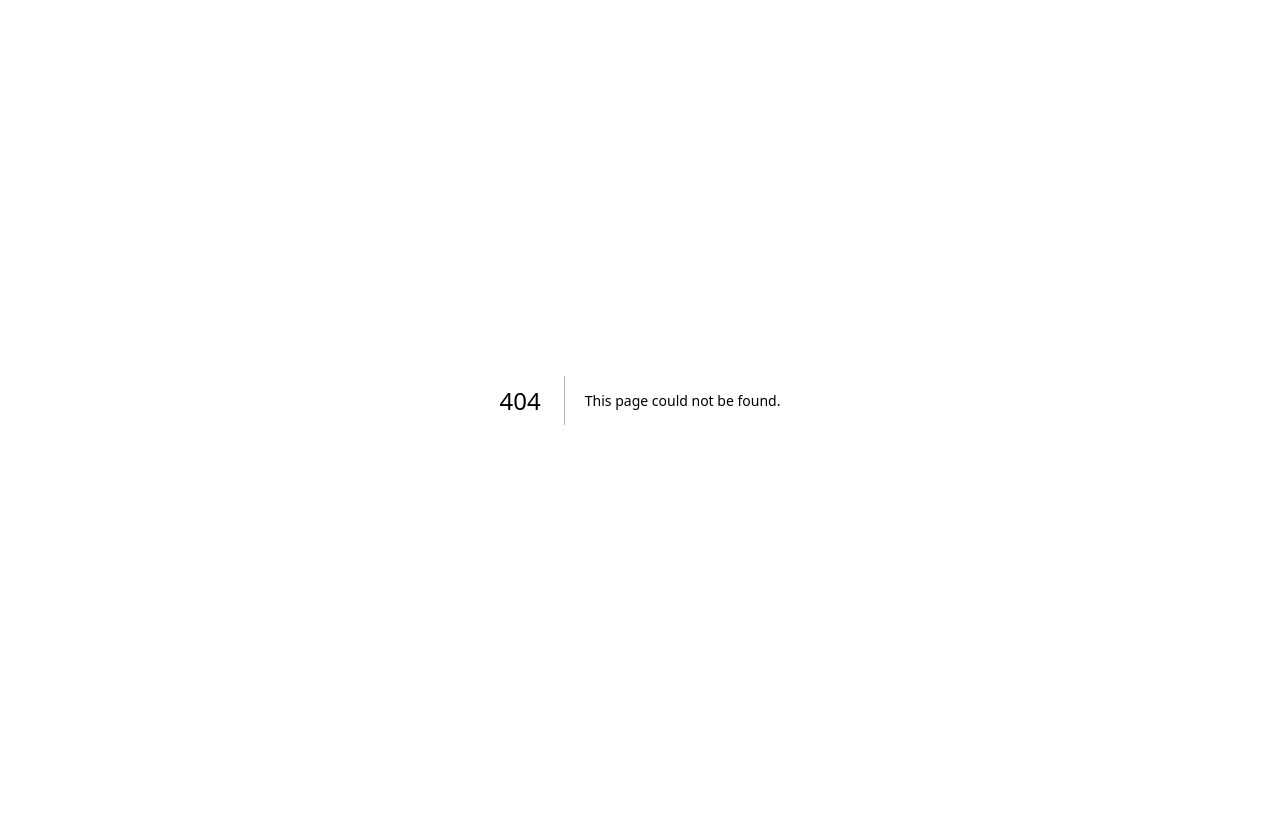
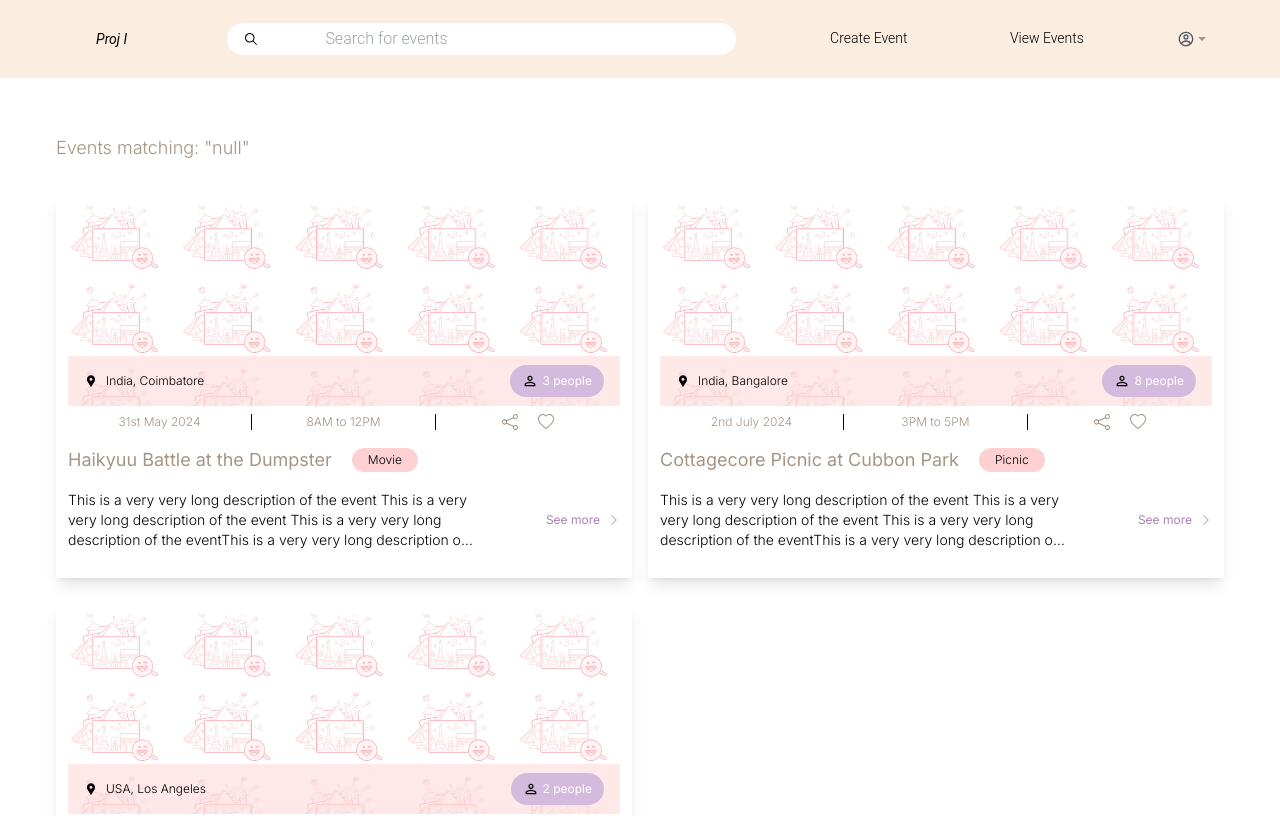
Before and after one commit to shwethaarajesh/project-i, a Next.js app: page /SearchListing in a window 1280 px wide. Before the commit this address had no page. Shown: the top 816 px of the page. Built offline with nearby package versions, Linux system fonts and the light colour scheme.

Commit message:
Feat :  Added Search history

```diff
--- /dev/null
+++ b/src/app/SearchListing/page.tsx
@@ -0,0 +1,74 @@
+"use client";
+
+import { useSearchParams } from "next/navigation";
+import EventImageBanner from "../components/EventImageBanner/EventImageBanner";
+import EventListingCard from "../components/EventListingCard/EventListingCard";
+import Header from "../components/Header/Header";
+
+export default function SearchListing() {
+  const searchParams = useSearchParams();
+  const search = searchParams.get("search");
+  const events = [
+    {
+      imageUrl: "",
+      location: "India, Coimbatore",
+      noOfPeople: 3,
+      eventDate: "31st May 2024",
+      eventTime: "8AM to 12PM",
+      title: "Haikyuu Battle at the Dumpster",
+      genre: "Movie",
+      description:
+        "This is a very very long description of the event This is a very very long description of the event This is a very very long description of the eventThis is a very very long description of the eventThis is a very very long description of the event",
+    },
+    {
+      imageUrl: "",
+      location: "India, Bangalore",
+      noOfPeople: 8,
+      eventDate: "2nd July 2024",
+      eventTime: "3PM to 5PM",
+      title: "Cottagecore Picnic at Cubbon Park",
+      genre: "Picnic",
+      description:
+        "This is a very very long description of the event This is a very very long description of the event This is a very very long description of the eventThis is a very very long description of the eventThis is a very very long description of the event",
+    },
+    {
+      imageUrl: "",
+      location: "USA, Los Angeles",
+      noOfPeople: 2,
+      eventDate: "7th Aug 2024",
+      eventTime: "6PM to 8PM",
+      title: "Need help shopping for dresses at XYZ",
+      genre: "Shopping",
+      description:
+        "This is a very very long description of the event This is a very very long description of the event This is a very very long description of the eventThis is a very very long description of the eventThis is a very very long description of the event",
+    },
+  ];
+  return (
+    <div className="">
+      <Header></Header>
+      <div className="m-6 pb-8 px-2 sm:p-8 flex flex-col gap-8">
+        <div className="font-light text-lg text-primary-text">
+          {'Events matching: "' + search + '"'}
+        </div>
+        <div className="grid grid-cols-1 gap-x-4 gap-y-6  lg:grid-cols-2 ">
+          {events.map((eachEvent, i) => {
+            return (
+              <div key={i}>
+                <EventListingCard
+                  imageUrl={eachEvent.imageUrl}
+                  location={eachEvent.location}
+                  noOfPeople={eachEvent.noOfPeople}
+                  eventDate={eachEvent.eventDate}
+                  eventTime={eachEvent.eventTime}
+                  title={eachEvent.title}
+                  genre={eachEvent.genre}
+                  description={eachEvent.description}
+                ></EventListingCard>
+              </div>
+            );
+          })}
+        </div>
+      </div>
+    </div>
+  );
+}
--- a/src/app/components/Search/Search.tsx
+++ b/src/app/components/Search/Search.tsx
@@ -5,16 +5,34 @@ import { IoIosSearch } from "react-icons/io";
 import { IoIosClose } from "react-icons/io";
 import { MdArrowDropDown } from "react-icons/md";
 import { IoIosArrowRoundBack } from "react-icons/io";
+import { MdHistory } from "react-icons/md";
 import { GoCodescanCheckmark } from "react-icons/go";
-
+import { useRouter } from "next/navigation";
 export default function Search(props: {
   onSearch: boolean;
   setOnSearch: Function;
 }) {
+  const router = useRouter();
   const [searchText, setSearchText] = useState("");
   const onChangeSearchText = (event: ChangeEvent<HTMLInputElement>) => {
     setSearchText(event.target.value);
   };
+  const removeHistory = (val: string) => {
+    const index = searchHistory.indexOf(val);
+    console.log(val, index);
+    if (index > -1) {
+      setSearchHistory((prevValue) => {
+        prevValue.splice(index, 1);
+        console.log(prevValue);
+        return prevValue.slice();
+      });
+    }
+  };
+  const [searchHistory, setSearchHistory] = useState([
+    "Picnic",
+    "Movies",
+    "Shopping",
+  ]);
   return (
     <div className="absolute h-full top-0 w-full z-10 bg-white ">
       <div className="bg-primary-light p-4 min-h-[64px] sm:min-h-[78px] px-4 flex items-center justify-center">
@@ -29,10 +47,14 @@ export default function Search(props: {
           <input
             type="text"
             value={searchText}
+            onKeyDown={(e) => {
+              if (e.key === "Enter") {
+                const newUrl = "/SearchListing?search=" + searchText;
+                router.push(newUrl);
+                props.setOnSearch(false);
+              }
+            }}
             onChange={onChangeSearchText}
-            onClick={() => {
-              console.log("Clicked input");
-            }}
             autoFocus
             className={` w-full ${"col-span-10"} ring-0 ring-transparent outline-none caret-primary-text text-sm  `}
             placeholder="Search for events"
@@ -47,9 +69,45 @@ export default function Search(props: {
                 size={24}
               ></IoIosClose>
             )}
-            <GoCodescanCheckmark className="text-primary-text " />
+            <GoCodescanCheckmark
+              className="text-primary-text cursor-pointer "
+              onClick={() => {
+                const newUrl = "/SearchListing?search=" + searchText;
+                router.push(newUrl);
+                props.setOnSearch(false);
+              }}
+            />
           </div>
         </div>
+      </div>
+      <div className="p-4">
+        {searchHistory.map((eachSearch, index) => {
+          return (
+            <div
+              key={index}
+              className="flex justify-between py-3 items-center cursor-pointer"
+            >
+              <div
+                className="flex gap-4 items-center font-light"
+                onClick={() => {
+                  const newUrl = "/SearchListing?search=" + eachSearch;
+                  router.push(newUrl);
+                  props.setOnSearch(false);
+                }}
+              >
+                <MdHistory></MdHistory>
+                <div className=" text-history-purple">{eachSearch}</div>
+              </div>
+              <IoIosClose
+                className="font-light text-primary-text cursor-pointer"
+                size={20}
+                onClick={() => {
+                  removeHistory(eachSearch);
+                }}
+              ></IoIosClose>
+            </div>
+          );
+        })}
       </div>
     </div>
   );
--- a/tailwind.config.ts
+++ b/tailwind.config.ts
@@ -24,7 +24,8 @@ const config: Config = {
         "accent-primary":"#D0AB99",
         "primary-dark":"#aba995",
         "secondary-dark":"#92a3a3",
-        "tertiary-dark":"#999285"
+        "tertiary-dark":"#999285",
+        "history-purple":"#8438BF"
       },
       screens: {
         'xs': '420px',
```
